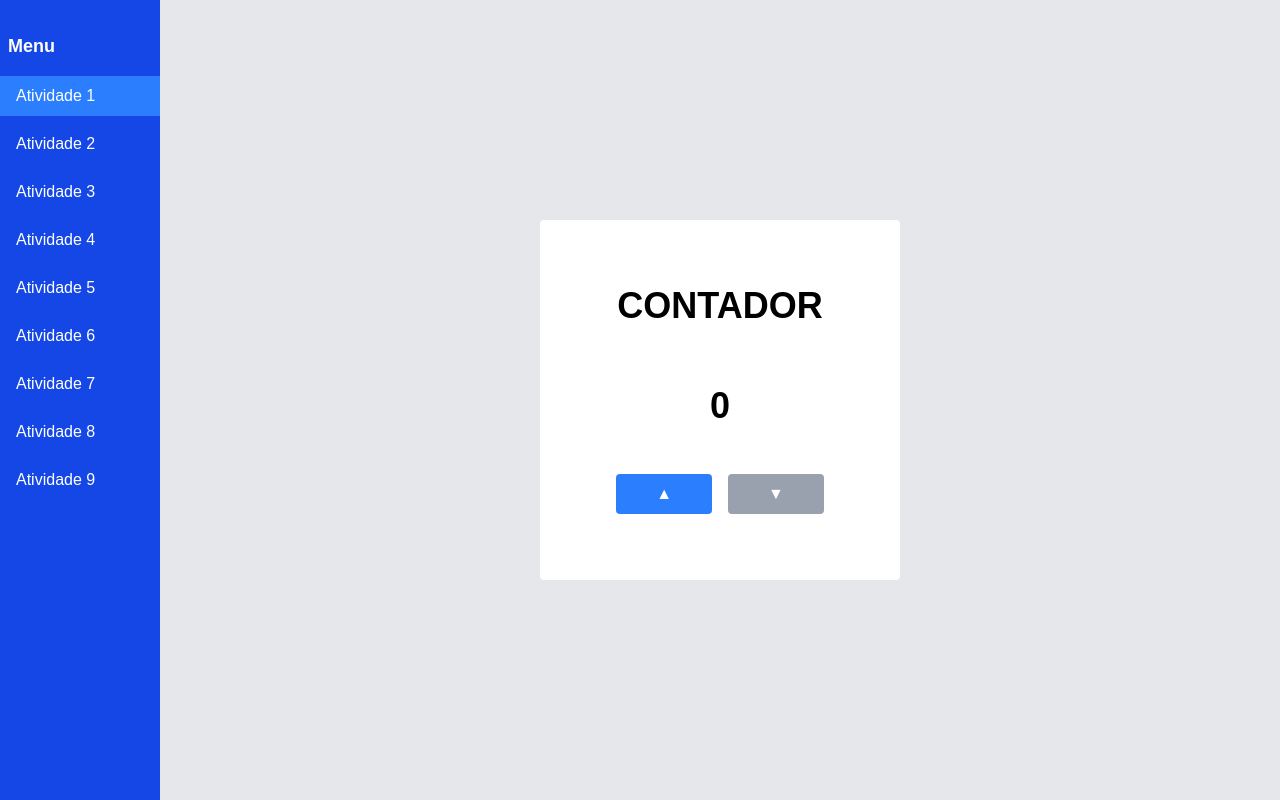
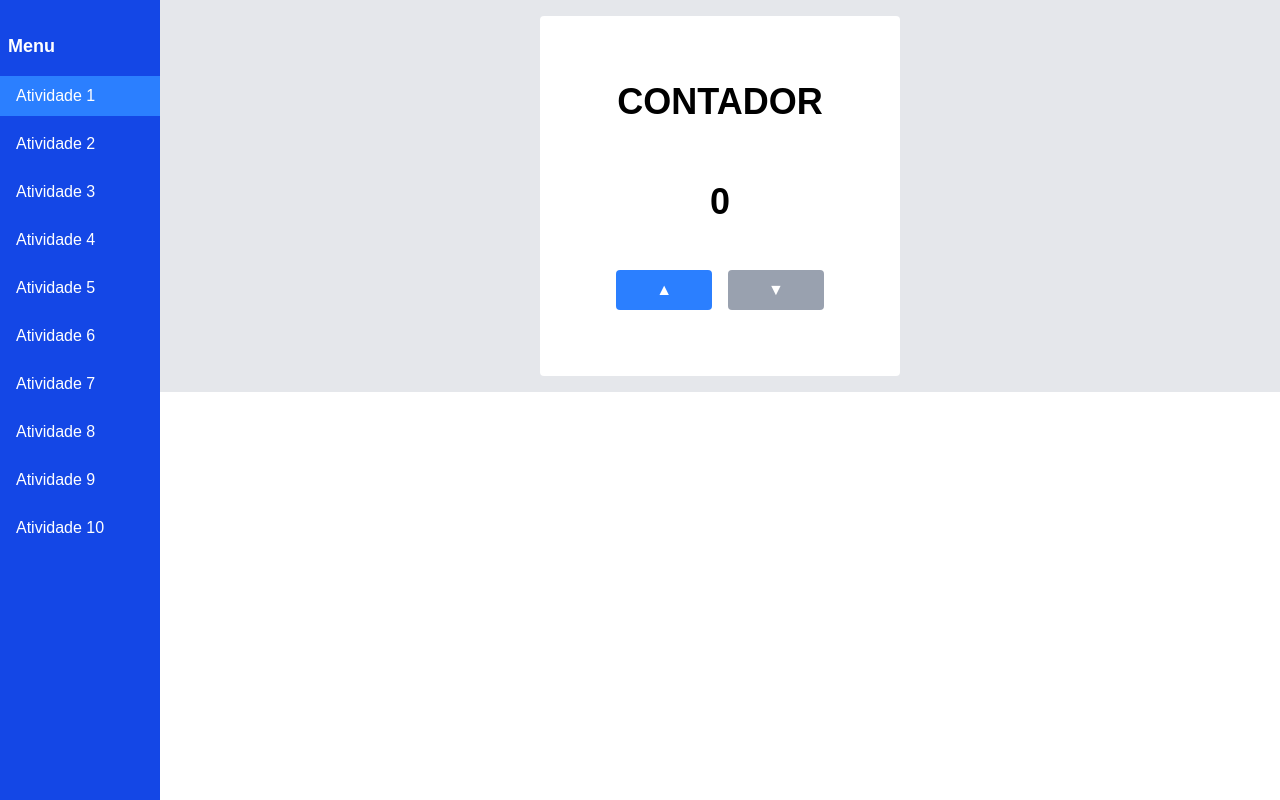
Before and after one commit to RiquelmeG22/curso-react-senac, a Next.js app: page / in a window 1280 px wide. Built offline with nearby package versions, Linux system fonts and the light colour scheme.

Commit message:
ajuste  no aside

```diff
--- a/app/page.tsx
+++ b/app/page.tsx
@@ -8,9 +8,12 @@ export default function PaginaComAtividades() {
   const [paginaAtual, setPaginaAtual] = useState("atividade1");
 
   return (
-    <div className="flex h-screen w-full">
+    <div className="flex min-h-screen w-full">
       <Aside paginaAtual={paginaAtual} setPaginaAtual={setPaginaAtual} />
-      <Main paginaAtual={paginaAtual} />
+
+    <div className="flex-1 overflow-y-auto">
+        <Main paginaAtual={paginaAtual} />
+    </div>
     </div>
   );
 }
--- /dev/null
+++ b/atividade/Atividade10.tsx
@@ -0,0 +1,7 @@
+export default function Loja() {
+    return (
+        <div>
+            <h1>Riquelme</h1>
+        </div>
+    )
+}
--- a/atividade/Atividade9.tsx
+++ b/atividade/Atividade9.tsx
@@ -31,22 +31,20 @@ export default function ClienteSide() {
 
 
   return (
-    <div className="flex flex-wrap gap-4 p-8 justify-center">
+    <div className="flex flex-wrap gap-4 p-2 justify-center">
         {users.map((user) => (
             <div key={user.id}
-                className="bg-white rounded-2xl shadow-2xl flex flex-col justify-between w-64 h-120 line-clamp-3">
+                className="bg-white rounded-2xl shadow-2xl flex flex-col justify-between w-64 min-h
+                ">
                 <ul>
                     <img
                     src={user.image}
                     alt="img dos cards"
-                    className="h-45 w-full object-contain rounded-lg"/>
+                    className=" flex-1 h-45 w-full object-contain rounded-lg"/>
                     <li className="flex mb-3 font-bold">{user.title}</li>
                     <li className=" flex mb-3 text-green-500">R${user.price}</li>
                     <li className="flex  text-xs mb-3 text-gray-500">{user.description}</li>
                 </ul>
-                {/* <p className="flex font-bold">{user.title}</p>
-                <p className=" flex text-green-500">R${user.price}</p>
-                <p className="text-gray-500">{user.description}</p> */}
             </div>
         ))}
 
--- a/components/Aside.tsx
+++ b/components/Aside.tsx
@@ -16,6 +16,8 @@ export default function Aside({ paginaAtual, setPaginaAtual }: AsideProps) {
     { id: "atividade7", label: "Atividade 7" },
     { id: "atividade8", label: "Atividade 8" },
     { id: "atividade9", label: "Atividade 9" },
+    { id: "atividade10", label: "Atividade 10" },
+
   ];
 
   return (
--- a/components/Main.tsx
+++ b/components/Main.tsx
@@ -1,4 +1,3 @@
-
 "use client";
 import React from "react";
 import Atividade1 from "@/atividade/Atividade1";
@@ -10,8 +9,7 @@ import Atividade6 from "@/atividade/Atividade6";
 import Atividade7 from "@/atividade/Atividade7";
 import Atividade8 from "@/atividade/Atividade8";
 import Atividade9 from "@/atividade/Atividade9";
-
-
+import Atividade10 from "@/atividade/Atividade10";
 
 type MainProps = {
   paginaAtual: string;
@@ -29,6 +27,8 @@ export default function Main({ paginaAtual }: MainProps) {
       {paginaAtual === "atividade7" && <Atividade7 />}
       {paginaAtual === "atividade8" && <Atividade8 />}
       {paginaAtual === "atividade9" && <Atividade9 />}
+      {paginaAtual === "atividade10" && <Atividade10 />}
+
     </main>
   );
 }
```
